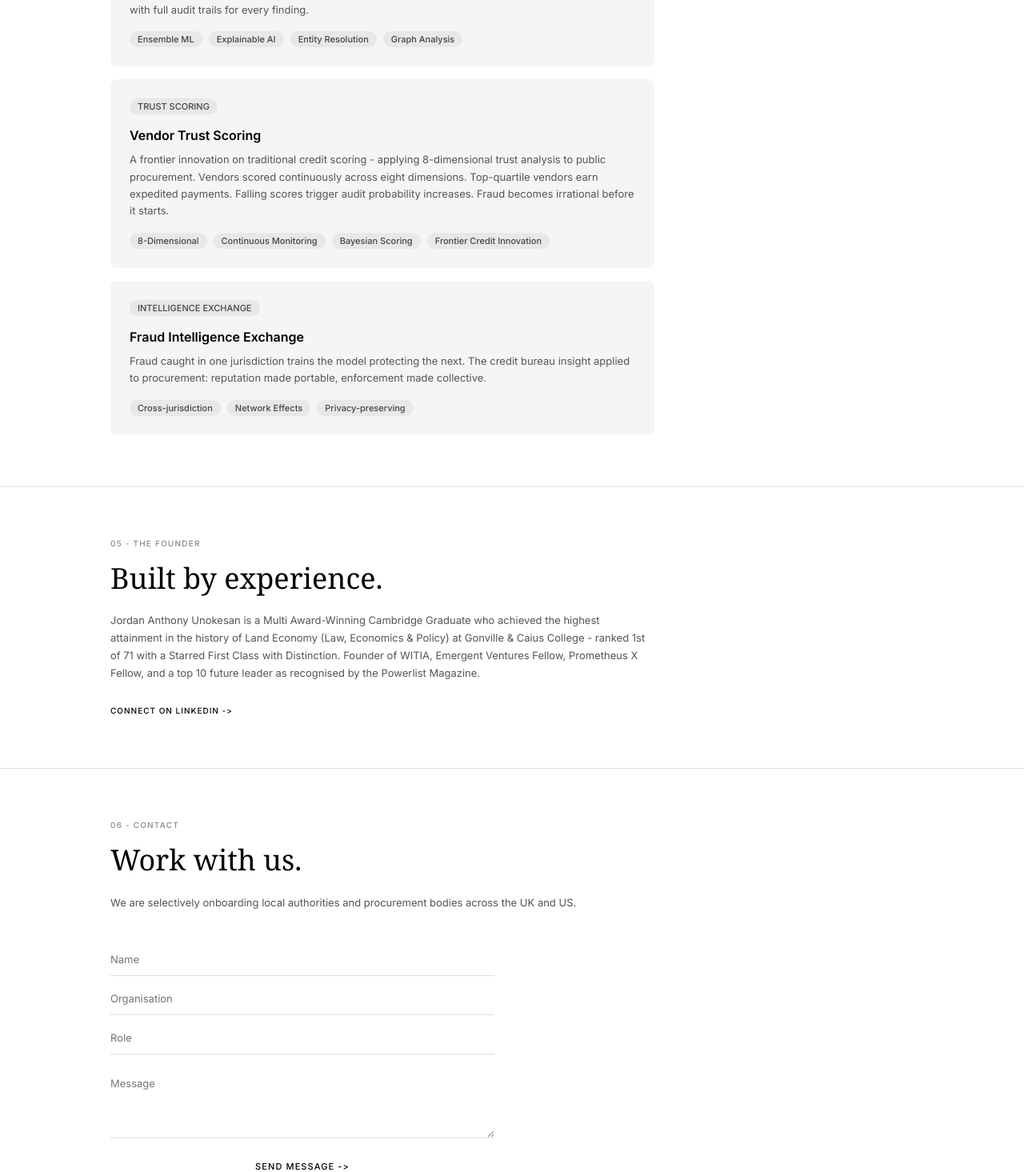
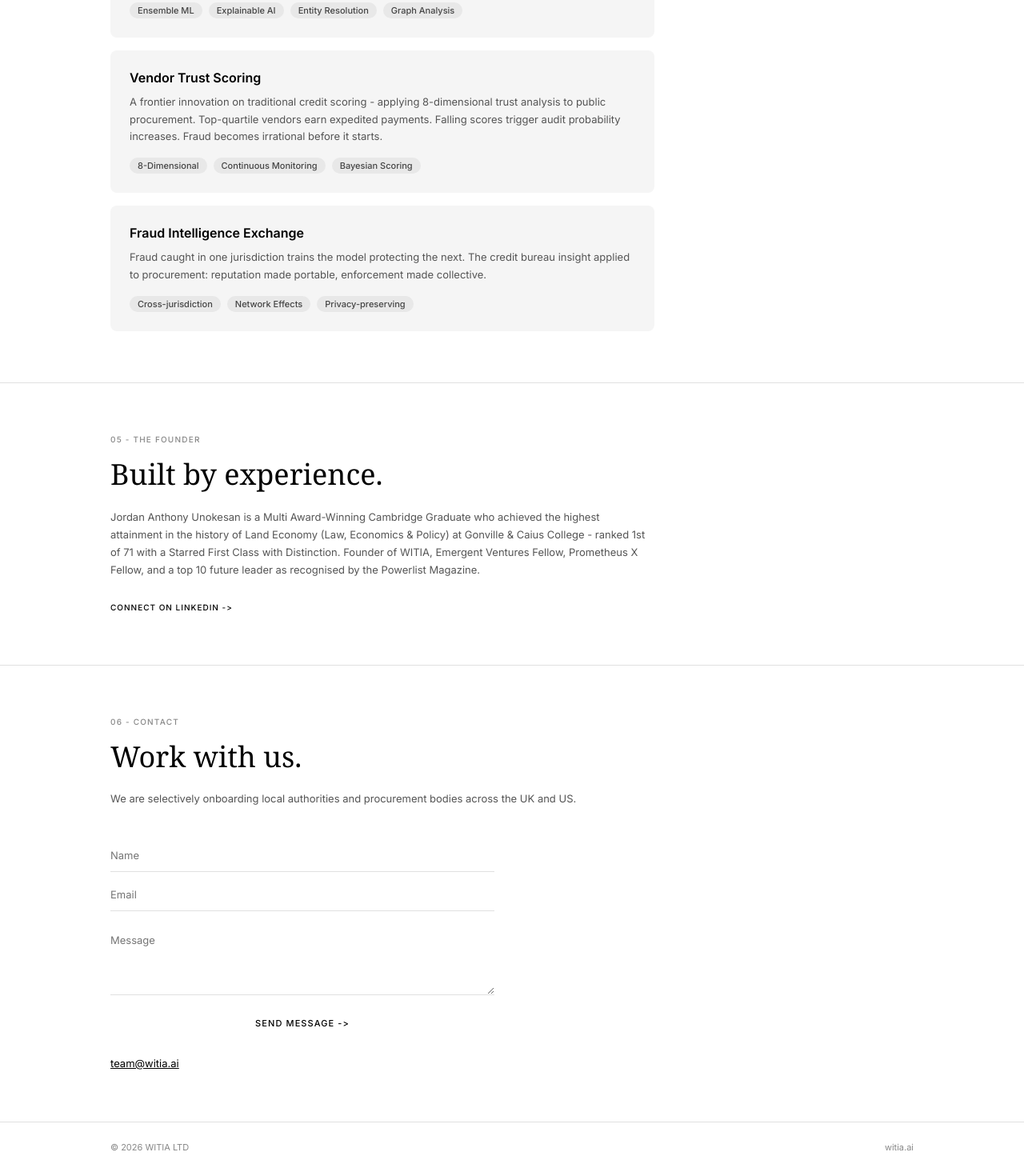
Before and after one commit to JordanAU226/witia-landing, a Next.js app: page / in a window 1280 px wide. Shown: the part 1868-3333 px from the top of the page at 80% size. Built offline with nearby package versions, Linux system fonts and the light colour scheme.

Commit message:
Simplify platform cards, reduce form friction, add email field, update meta tags

```diff
--- a/app/layout.tsx
+++ b/app/layout.tsx
@@ -2,13 +2,20 @@ import type { Metadata } from "next";
 import "./globals.css";
 
 export const metadata: Metadata = {
-  title: "WITIA — AI-Powered Procurement Fraud Detection",
-  description: "WITIA is an AI-powered trust layer for government procurement — combining fraud detection, vendor trust scoring, and a cross-jurisdiction intelligence exchange.",
+  title: "WITIA — Making Procurement Corruption Economically Irrational",
+  description: "WITIA is an AI-powered trust layer for government procurement — combining fraud detection, vendor trust scoring, and a cross-jurisdiction intelligence exchange. Built by Award Winning Cambridge Alum. Backed by Emergent Ventures and Prometheus X Talent.",
   metadataBase: new URL("https://witia.ai"),
   openGraph: {
-    title: "WITIA — AI-Powered Procurement Fraud Detection",
-    description: "Breaking the corruption equilibrium. Piloting with Europe's largest local authority.",
+    title: "WITIA — Making Procurement Corruption Economically Irrational",
+    description: "An AI-powered trust layer for government procurement. Fraud detection, 8-dimensional vendor trust scoring, and a cross-jurisdiction intelligence exchange.",
+    url: "https://witia.ai",
+    siteName: "WITIA",
     type: "website",
+  },
+  twitter: {
+    card: "summary_large_image",
+    title: "WITIA — Making Procurement Corruption Economically Irrational",
+    description: "An AI-powered trust layer for government procurement.",
   },
 };
 
--- a/app/page.tsx
+++ b/app/page.tsx
@@ -163,6 +163,7 @@ export default function Home() {
 
             <hr className="divider" style={{ marginTop: '40px' }} />
 
+
             <div className="reveal" ref={(el) => addRevealRef(el, 2)}>
               {[
                 { label: 'THE PROBLEM', text: 'Governments spend $9.5 trillion on public procurement annually. The UN estimates $2.6 trillion is lost to corruption each year - 5% of global GDP. In the UK alone, the National Audit Office estimates £81 billion lost to fraud and error in 2023-24. Current detection systems generate 90-95% false positives, drowning teams in noise while real fraud passes through.' },
@@ -221,32 +222,26 @@ export default function Home() {
             <div style={{ marginTop: '40px', display: 'flex', flexDirection: 'column', gap: '16px', maxWidth: '680px' }}>
               {[
                 {
-                  topTags: ['DETECTION'],
                   title: 'Fraud Detection',
                   body: 'AI-powered anomaly detection that cuts false positives from 90-95% to actionable, explainable alerts - with full audit trails for every finding.',
-                  bottomTags: ['Ensemble ML', 'Explainable AI', 'Entity Resolution', 'Graph Analysis'],
+                  tags: ['Ensemble ML', 'Explainable AI', 'Entity Resolution', 'Graph Analysis'],
                 },
                 {
-                  topTags: ['TRUST SCORING'],
                   title: 'Vendor Trust Scoring',
-                  body: 'A frontier innovation on traditional credit scoring - applying 8-dimensional trust analysis to public procurement. Vendors scored continuously across eight dimensions. Top-quartile vendors earn expedited payments. Falling scores trigger audit probability increases. Fraud becomes irrational before it starts.',
-                  bottomTags: ['8-Dimensional', 'Continuous Monitoring', 'Bayesian Scoring', 'Frontier Credit Innovation'],
+                  body: 'A frontier innovation on traditional credit scoring - applying 8-dimensional trust analysis to public procurement. Top-quartile vendors earn expedited payments. Falling scores trigger audit probability increases. Fraud becomes irrational before it starts.',
+                  tags: ['8-Dimensional', 'Continuous Monitoring', 'Bayesian Scoring'],
                 },
                 {
-                  topTags: ['INTELLIGENCE EXCHANGE'],
                   title: 'Fraud Intelligence Exchange',
                   body: 'Fraud caught in one jurisdiction trains the model protecting the next. The credit bureau insight applied to procurement: reputation made portable, enforcement made collective.',
-                  bottomTags: ['Cross-jurisdiction', 'Network Effects', 'Privacy-preserving'],
+                  tags: ['Cross-jurisdiction', 'Network Effects', 'Privacy-preserving'],
                 },
               ].map((card, i) => (
                 <div key={i} className="reveal" ref={(el) => addRevealRef(el, 5 + i)} style={{ background: '#F5F5F5', borderRadius: '8px', padding: '24px' }}>
-                  <div style={{ display: 'flex', gap: '8px', marginBottom: '16px', flexWrap: 'wrap' }}>
-                    {card.topTags.map((tag) => (<span key={tag} style={tagPill}>{tag}</span>))}
-                  </div>
                   <h3 style={{ fontSize: '16px', fontWeight: 600, color: '#000', fontFamily: "'Inter', sans-serif", marginBottom: '10px' }}>{card.title}</h3>
                   <p style={{ fontSize: '13px', color: '#555', lineHeight: 1.65, fontFamily: "'Inter', sans-serif" }}>{card.body}</p>
                   <div style={{ display: 'flex', gap: '8px', marginTop: '16px', flexWrap: 'wrap' }}>
-                    {card.bottomTags.map((tag) => (<span key={tag} style={tagPill}>{tag}</span>))}
+                    {card.tags.map((tag) => (<span key={tag} style={tagPill}>{tag}</span>))}
                   </div>
                 </div>
               ))}
@@ -300,8 +295,7 @@ export default function Home() {
                 <form onSubmit={handleSubmit} style={{ display: 'flex', flexDirection: 'column', gap: '8px' }}>
                   {[
                     { placeholder: 'Name', type: 'text' },
-                    { placeholder: 'Organisation', type: 'text' },
-                    { placeholder: 'Role', type: 'text' },
+                    { placeholder: 'Email', type: 'email' },
                   ].map(({ placeholder, type }) => (
                     <input
                       key={placeholder}
```
